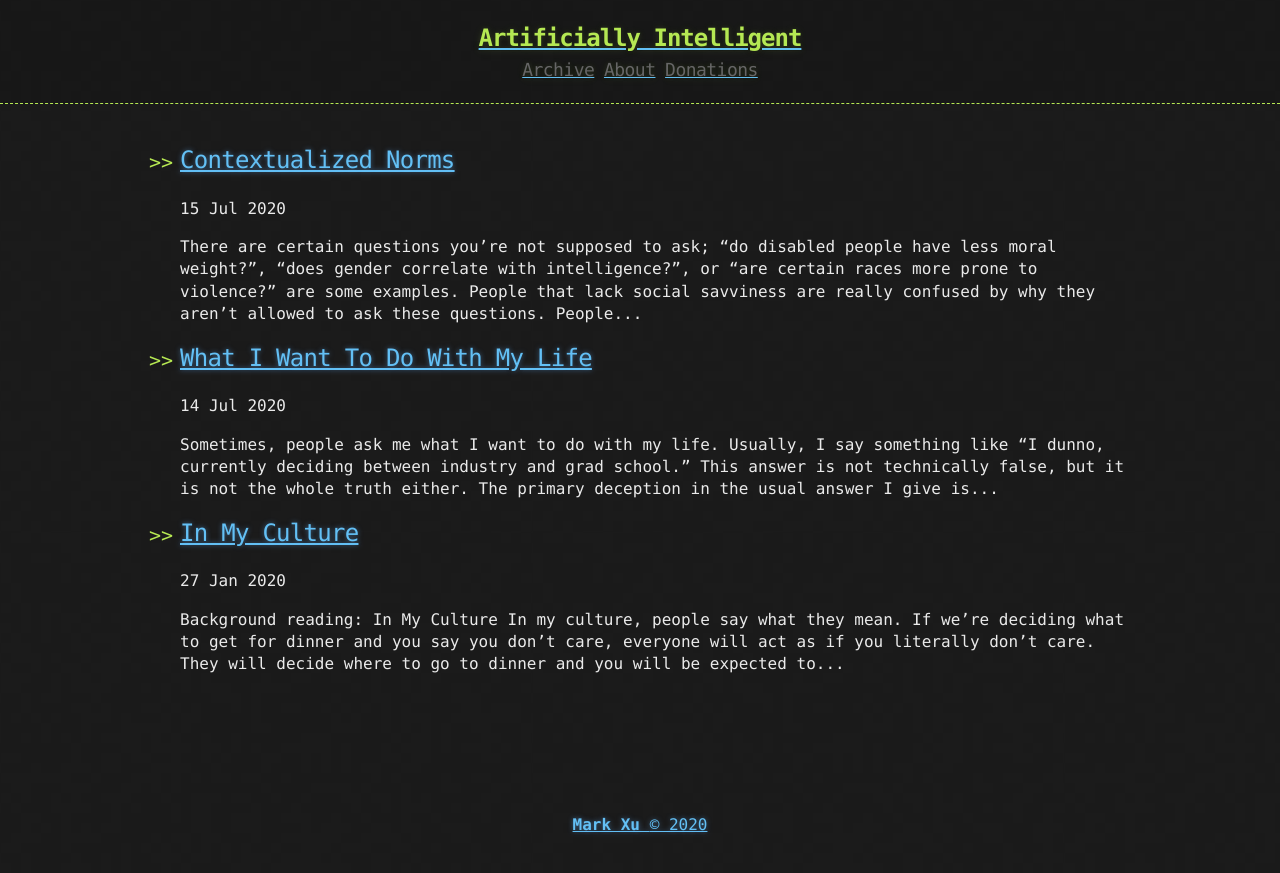
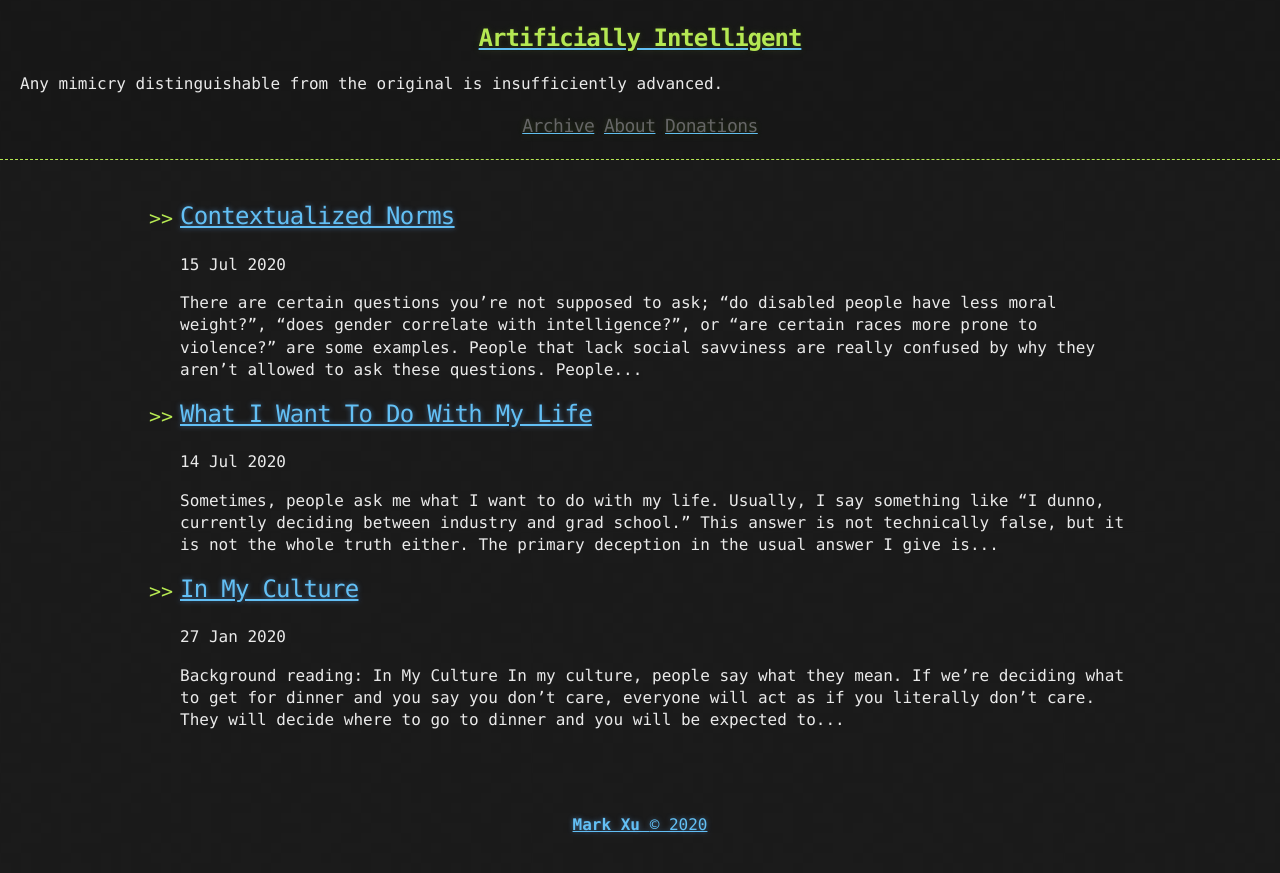
Before and after one commit to tocttou/hacker-blog, a Jekyll site: the page built from index.html, in a window 1280 px wide. Shown: the top 873 px of the page. Built offline with Jekyll 4.4.1, drawn with Linux system fonts in a browser that asks for light colours; the list of posts is cut into pages by our own code.

Commit message:
Update header.html

```diff
--- a/_includes/header.html
+++ b/_includes/header.html
@@ -3,6 +3,7 @@
     <a href="{{ "/" | prepend: site.baseurl | replace: '//', '/' }}">
     <h1>Artificially Intelligent</h1>
     </a>
+    <p> Any mimicry distinguishable from the original is insufficiently advanced. </p>
     <div class="header-links">
       {% include links.html %}
     </div>
```
